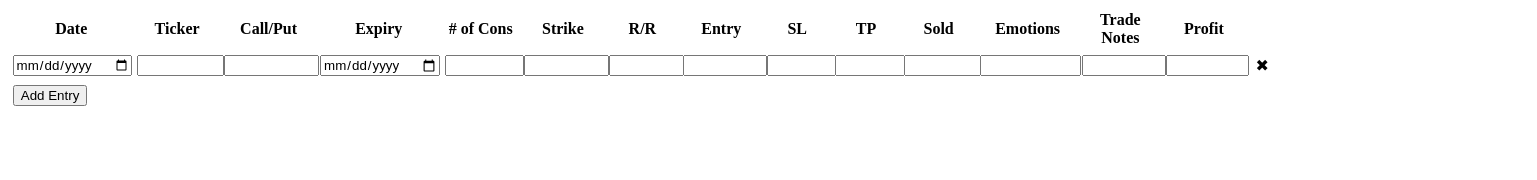
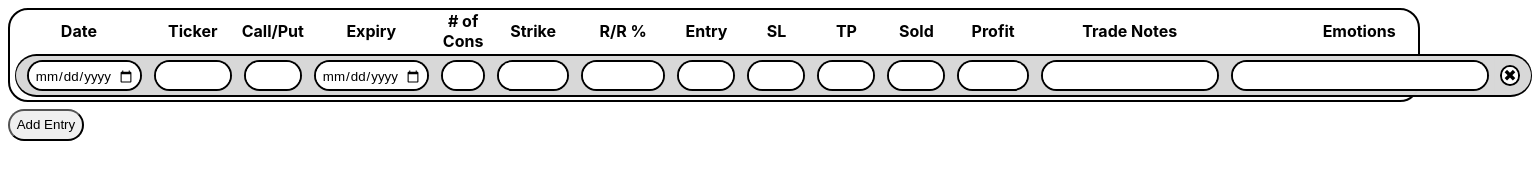
Before and after one commit to himacks/MongoTracker, a plain HTML site: page client/index.html in a window 1280 px wide. Both pictures are taken after a click on the button "Add Entry". Shown: the whole page, 1537 px wide, since content can reach past the window. Drawn offline with nearby package versions, Linux system fonts and the light colour scheme; no server answers.

Commit message:
updating

```diff
--- a/client/app.js
+++ b/client/app.js
@@ -12,7 +12,7 @@ fetch('http://localhost:4000/getdata')
 
 
 var tbodyRef = document.getElementById('optionsTable').getElementsByTagName('tbody')[0];
-const optionFields = ["date", "ticker", "callput", "expiry", "numCons", "strike", "rr", "entry", "sl", "tp", "sold", "emotions", "tradeNotes", "profit"];
+const optionFields = ["date", "ticker", "callput", "expiry", "numCons", "strike", "rr", "entry", "sl", "tp", "sold", "profit", "tradeNotes", "emotions"];
 
 var numRows = 0;
 
@@ -36,7 +36,7 @@ function createNewRow(entry)
             inputTypeData = ' type="date"';
 
         }
-        else if(["strike", "rr", "entry", "sl", "tp", "sold"].includes(field))
+        else if(["strike", "entry", "sl", "tp", "sold"].includes(field))
         {
             inputTypeData = ' type="number" step="0.01" min="0"';
 
@@ -66,17 +66,15 @@ function createNewRow(entry)
         else
         {
             content = entry[field];
-            console.log(content);
         }
 
 
 
-
-        var cellContent = '<td><input entryId=' + entryID + ' row='+ (numRows - 1) + ' class=' + field + inputTypeData + ' value="' + content + '" /></td>';
+        var cellContent = '<td class="' + field + 'Col"><span><span><input entryId=' + entryID + ' row='+ (numRows - 1) + ' class="' + field + "Input" + '"' + inputTypeData + ' value="' + content + '" /></span></td>';
         newRow.insertAdjacentHTML( 'beforeend', cellContent );
     })
 
-    var delButtonContent = '<td><span id="btnDelRow" entryId=' + entryID + ' row=' + (numRows - 1) + '>&#10006</span></td>';
+    var delButtonContent = '<td class="removeCol"><span><span id="btnDelRow" entryId=' + entryID + ' row=' + (numRows - 1) + '>&#10006</span></span></td>';
     newRow.insertAdjacentHTML( 'beforeend', delButtonContent );
 
 
@@ -95,6 +93,8 @@ function createNewRow(entry)
         //console.log(rowToDel);
 
         tbodyRef.deleteRow(rowToDel);
+
+        numRows -= 1;
 
         validateRows();
     });
@@ -127,20 +127,106 @@ $(document).ready(function () {
     $(document).on("change", "#optionsTable :input", function() {
         var cell = $(this);
         var cellValue = cell.val();
-        var cellAttribute = cell.attr('class');
+        var cellAttribute = cell.attr('class').replace("Input", "");
         var entryID = cell.attr('entryid');
         var cellRow = cell.attr('row');
 
-        console.log("Entry ID: " + entryID + ", Attribute: " + cellAttribute + ", Value: " + cellValue + ", Row: " + cellRow);
+        var reg=/^([0-9.:]{0,9})$/;
 
-        var data = { "entryid": entryID, "cellAttr": cellAttribute, "cellValue": cellValue, "cellRow" : cellRow };
+        var dontSend = false;
 
-        var test = postData(data);
+        //handle invalid inputs to text fields here
 
+        if(cellAttribute == "callput")
+        {
+            if(!(cellValue.toLowerCase() == "call" || cellValue.toLowerCase() == "put"))
+            {
+                dontSend = true;
+                cell.css("border-color", "red");
+            }
+            else
+            {
+                dontSend = false;
+                cell.css("border-color", "black");
+            }
+        }
+
+        //handles if risk reward is not formatted like 20:10.
+        if(cellAttribute == "rr")
+        {
+            if(!reg.test(cellValue))
+            {
+                dontSend = true;
+                cell.css("border-color", "red");
+            }
+            else
+            {
+                dontSend = false;
+                cell.css("border-color", "black");
+            }
+
+        }
+
+        var parentRow = cell.parent().parent();
+        var rrValue = parentRow.find(".rrInput").val();
+        var entryValue = parentRow.find(".entryInput").val();
+        var soldValue = parentRow.find(".soldInput").val();
+        var numConsValue = parentRow.find(".numConsInput").val();
+
+        //calculate fields handling here
+
+        if(["rr", "entry"].includes(cellAttribute) && rrValue != "" && entryValue != "" && !dontSend)
+        {
+            calculateStopTarget(parentRow, entryValue, rrValue, cellRow, entryID);
+        }
+
+        if((["sold", "entry", "numCons"].includes(cellAttribute)) && soldValue != "" && entryValue != "" && numConsValue != "" && !dontSend)
+        {
+            calculateProfit(parentRow, entryValue, soldValue, numConsValue, cellRow, entryID);
+        }
+
+        //console.log("Entry ID: " + entryID + ", Attribute: " + cellAttribute + ", Value: " + cellValue + ", Row: " + cellRow);
+
+        var data = { "entryid": entryID, "cellData": [{"cellAttr": cellAttribute, "cellValue": cellValue}], "cellRow" : cellRow };
+
+        //if(cellAttribute == "rr" && cellAttribute.value.matches("[0-9:]+"));
+        //{
+            //console.log("matches");
+        //}
+        if(!dontSend)
+        {
+            postData(data);
+        }
     });
 });
 
+function calculateStopTarget(parentRow, entry, rr, cellRow, entryID)
+{
+    var a = rr.split(":");
+    var reward = 1 + a[0] / 100;
+    var risk = 1 - a[1] / 100;
 
+    var sl = Math.round(entry * risk * 100) / 100;
+    var tp = Math.round(entry * reward * 100) / 100;
+
+    parentRow.find(".slInput").val(sl);
+    parentRow.find(".tpInput").val(tp);
+
+    var data = { "entryid": entryID, "cellData": [{"cellAttr": "tp", "cellValue": tp}, {"cellAttr": "sl", "cellValue": sl}], "cellRow" : cellRow };
+
+    postData(data);
+}
+
+function calculateProfit(parentRow, entry, sold, numCons, cellRow, entryID)
+{
+    var profit = Math.round((sold - entry) * 100) * numCons;
+
+    parentRow.find(".profitInput").val(profit);
+
+    var data = { "entryid": entryID, "cellData": [{"cellAttr": "profit", "cellValue": profit}], "cellRow" : cellRow };
+
+    postData(data);
+}
 
 function postData(data)
 {
--- a/client/index.html
+++ b/client/index.html
@@ -9,7 +9,7 @@
 
     </head>
     <body>
-        <div>
+        <div id="tableDiv">
             <table id="optionsTable">
                 <thead>
                     <tr>
@@ -19,14 +19,14 @@
                         <th>Expiry</th>
                         <th># of Cons</th>
                         <th>Strike</th>
-                        <th>R/R</th>
+                        <th>R/R %</th>
                         <th>Entry</th>
                         <th>SL</th>
                         <th>TP</th>
                         <th>Sold</th>
+                        <th>Profit</th>
+                        <th>Trade Notes</th>
                         <th>Emotions</th>
-                        <th>Trade Notes</th>
-                        <th>Profit</th>
                     </tr>
                 </thead>
                 <tbody>
@@ -34,8 +34,8 @@
                         </tr>
                 </tbody>
             </table>
-            <button class="btn" id="btnAddRow">Add Entry</button>
         </div>
+        <button class="btn" id="btnAddRow">Add Entry</button>
     </body>
 
     <script src="https://code.jquery.com/jquery-3.6.0.min.js" integrity="sha256-/xUj+3OJU5yExlq6GSYGSHk7tPXikynS7ogEvDej/m4=" crossorigin="anonymous"></script>
--- a/client/main.css
+++ b/client/main.css
@@ -1,36 +1,205 @@
+
+
+input::-webkit-outer-spin-button,
+input::-webkit-inner-spin-button,
+::-webkit-calendar-picker-indicator {
+  -webkit-appearance: none;
+  margin: 0;
+}
+
 #optionsTable {
     width: 100%;
+    border-collapse: collapse;
+}
+
+#tableDiv {
+    border:solid black 2px;
+    border-radius: 20px;
+    min-width:88em;
 }
 
 tr {
     width: 100%;
+    text-align: center;
+    border-radius: 20px;
 }
 
-tr:hover > td > input{
-    background-color: rgb(247, 244, 244);
-  }
+th {
+    font-family: -apple-system, BlinkMacSystemFont, 'Segoe UI', Roboto, Oxygen, Ubuntu, Cantarell, 'Open Sans', 'Helvetica Neue', sans-serif;
+}
 
 td {
-    width: auto;
+    border: hidden;
+    text-align: center;
+    line-height: 2rem;
+    white-space:nowrap;
+    max-width: 100%;
+    padding: 0.5rem 0 0.5rem 0;
+}
+
+td > span > span {
+    border-color:transparent;
+    box-shadow:0 0 0 2px #000;
+    border-radius: 40px;
+    padding:5px;
+    background-color: white;
+}
+
+td > span {
+    padding: 0.67rem 0.5rem;
+    border-top: black solid 2px;
+    border-bottom: black solid 2px;
+}
+
+tr:nth-child(even) > td > span {
+    background-color: rgba(216, 216, 216, 0.979);
+}
+
+td:first-child > span {
+    padding:0.67rem 0.5rem 0.67rem 0.8rem;
+    margin-left: 5px;
+    border-top-left-radius: 25px;
+    border-bottom-left-radius: 25px;
+    border-left:solid black 1px;
+
+}
+
+td:last-child > span {
+    padding:0.67rem 0.8rem 0.67rem 0.5rem;
+    border-top-right-radius: 25px;
+    margin-right: 5px;
+    border-bottom-right-radius: 25px;
+    border-right:solid black 1px;
+}
+
+
+
+.dateCol, .expiryCol {
+    /*
+    max-width: 100px;
+    */
+}
+
+.dateInput, .expiryInput {
+    /*
+    max-width: 100px;
+    */
+    width: 7.5em;
+}
+
+.profitCol {
+
+}
+
+.profitInput {
+    width: 4em;
+}
+
+.tickerCol {
+
+}
+
+.tickerInput {
+    width: 4.5em;
+}
+
+.callputCol {
+        /*
+    min-width: 30px;
+    max-width: 30px;
+        */
+}
+
+.callputInput {
+    width: 3em;
+}
+
+.numConsCol {
+        /*
+    min-width: 30px;
+    max-width: 30px;
+        */
+}
+
+.numConsInput {
+    width: 2em;
+}
+
+.strikeCol {
+        /*
+    min-width: 40px;
+    max-width: 40px;
+        */
+}
+
+.strikeInput {
+    width: 4em;
+}
+
+.rrCol {
+        /*
+    min-width: 50px;
+    max-width: 50px;
+        */
+}
+
+.rrInput {
+    width: 5em;
+}
+
+.emotionsInput {
+    width: 100%;
+}
+
+.emotionsCol {
+    width: 100%;
+    min-width:15em;
+    padding-right:1.8rem;
+}
+
+.tradeNotesInput {
+    width: 12em;
+}
+
+.entryCol, .slCol, .tpCol, .soldCol {
+        /*
+    min-width: 50px;
+    max-width: 50px;
+        */
+}
+
+.entryInput, .slInput, .tpInput, .soldInput {
+    width: 3em;
+}
+
+.tickerInput, .callputInput, .emotionsInput, .numConsInput, .strikeInput, .rrInput, .entryInput, .slInput, .tpInput, .soldInput, .profitInput {
+    text-align: center;
 }
 
 input {
-    width: 95%;
-    margin: 0.1rem;
+    margin:0 auto;
     font-family: Arial;
+    border-style: hidden;
+}
+
+input:focus {
+    outline: none;
 }
 
 #btnDelRow {
-    margin-left: 0.5rem;
+    border-radius: 100%;
+    padding: 0 0.1em 0 0.1em;
 }
 
-#btnDelRow:hover {
-    margin-left: 0.5rem;
-    color: rgb(121, 121, 121);
+#btnDelRow:hover  {
+    color: rgb(255, 255, 255);
     cursor: pointer;
+    background-color: black;
 }
 
 #btnAddRow {
-    margin: 0.3rem;
+    margin: 0.5em 0 0 0;
     display: inline-block;
+    border-radius: 40px;
+    padding: 0.5em;
 }
```
Also changed, not shown: server/server.js (+27 -7 lines).
